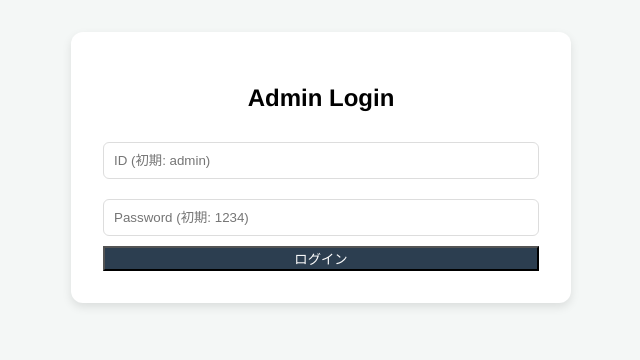
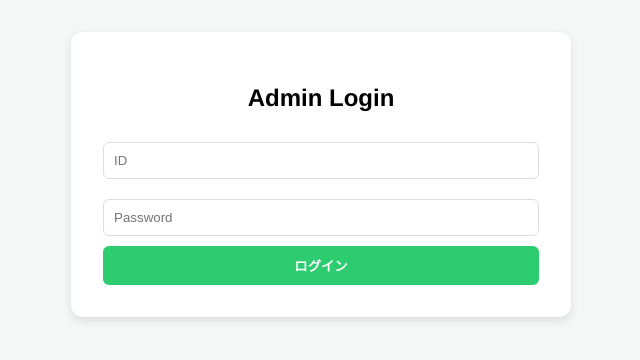
Before and after one commit to njshhduje/quiz-score, a website: page public/login.html in a window 1280 px wide. Shown: the whole page, without its empty margins (319-959 px from the left). Drawn offline with Linux system fonts and the light colour scheme.

Commit message:
Refactor login form and improve button styling

```diff
--- a/public/login.html
+++ b/public/login.html
@@ -2,6 +2,7 @@
 <html lang="ja">
 <head>
     <meta charset="UTF-8">
+    <meta name="viewport" content="width=device-width, initial-scale=1.0">
     <title>Login</title>
     <link rel="stylesheet" href="style.css">
 </head>
@@ -9,9 +10,9 @@
     <div class="container">
         <div class="login-box">
             <h2>Admin Login</h2>
-            <input type="text" id="id" placeholder="ID (初期: admin)">
-            <input type="password" id="pw" placeholder="Password (初期: 1234)">
-            <button onclick="login()" style="width:100%; background:var(--primary); color:white;">ログイン</button>
+            <input type="text" id="id" placeholder="ID">
+            <input type="password" id="pw" placeholder="Password">
+            <button onclick="login()" class="btn btn-plus" style="width:100%">ログイン</button>
         </div>
     </div>
     <script>
@@ -26,9 +27,7 @@
             if (res.ok) {
                 sessionStorage.setItem('isAdmin', 'true');
                 location.href = 'admin.html';
-            } else {
-                alert('ログイン失敗！');
-            }
+            } else { alert('失敗しました'); }
         }
     </script>
 </body>
```
